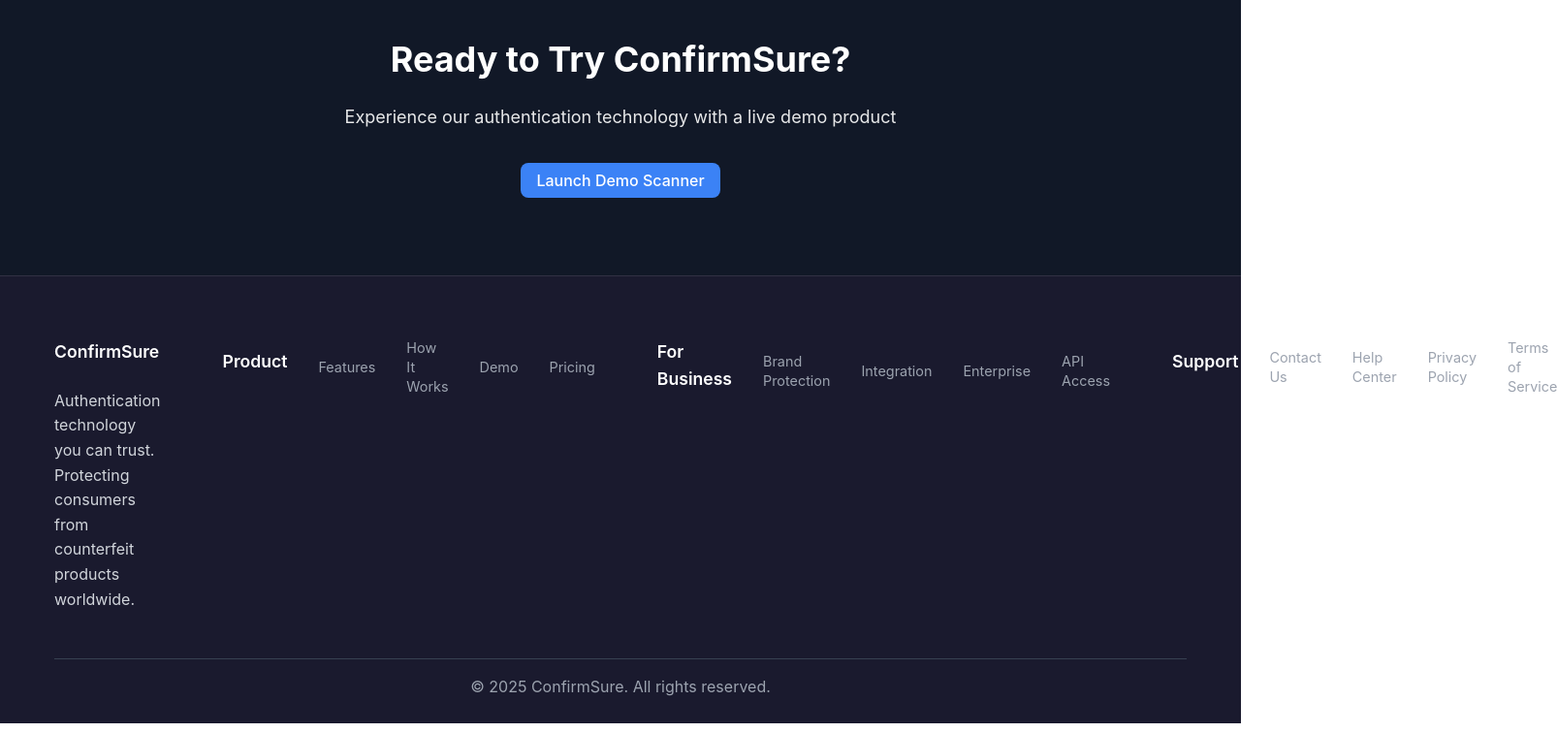
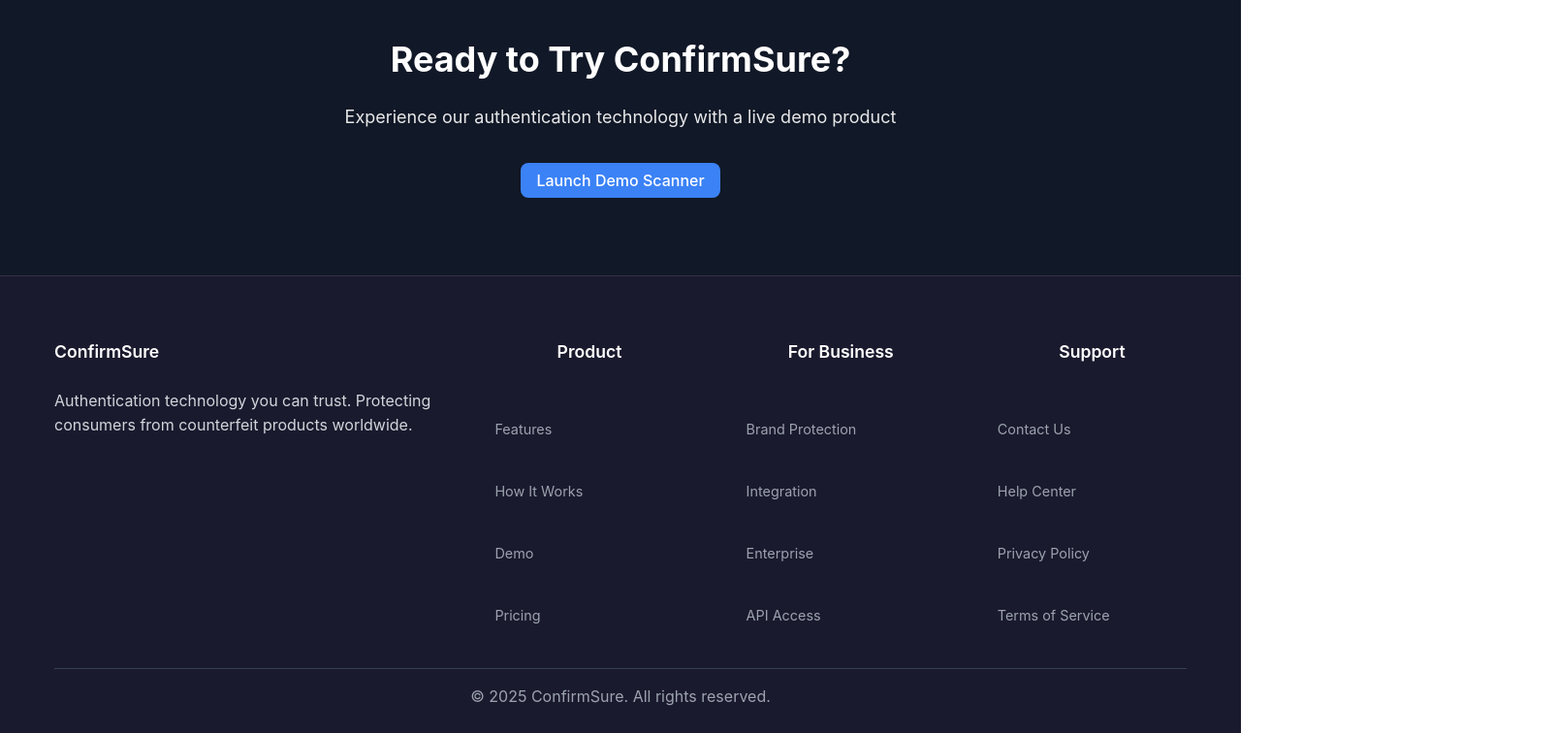
Before and after one commit to Confirmsure-auth/ConfirmSure-V4, a plain HTML site: page index.html in a window 1280 px wide. Shown: the part 2010-2766 px from the top of the page at 97% size, 1606 px wide, since content can reach past the window. Drawn offline with Linux system fonts and the light colour scheme.

Commit message:
Force footer links to stack vertically with flex column
- Added explicit flex-direction: column to footer sections
- Added version comment to force cache refresh
- Links should now stack vertically like in capture2

```diff
--- a/styles.css
+++ b/styles.css
@@ -367,9 +367,7 @@ nav {
     opacity: 0.9;
 }
 
-/* Footer */
-
-/* Footer */
+/* Footer v2.0 - Force cache refresh */
 footer {
     background: #1a1a2e;
     color: white;
@@ -398,6 +396,11 @@ footer {
         gap: 2rem;
         text-align: center;
     }
+}
+
+.footer-section {
+    display: flex;
+    flex-direction: column;
 }
 
 .footer-section h4 {
```
